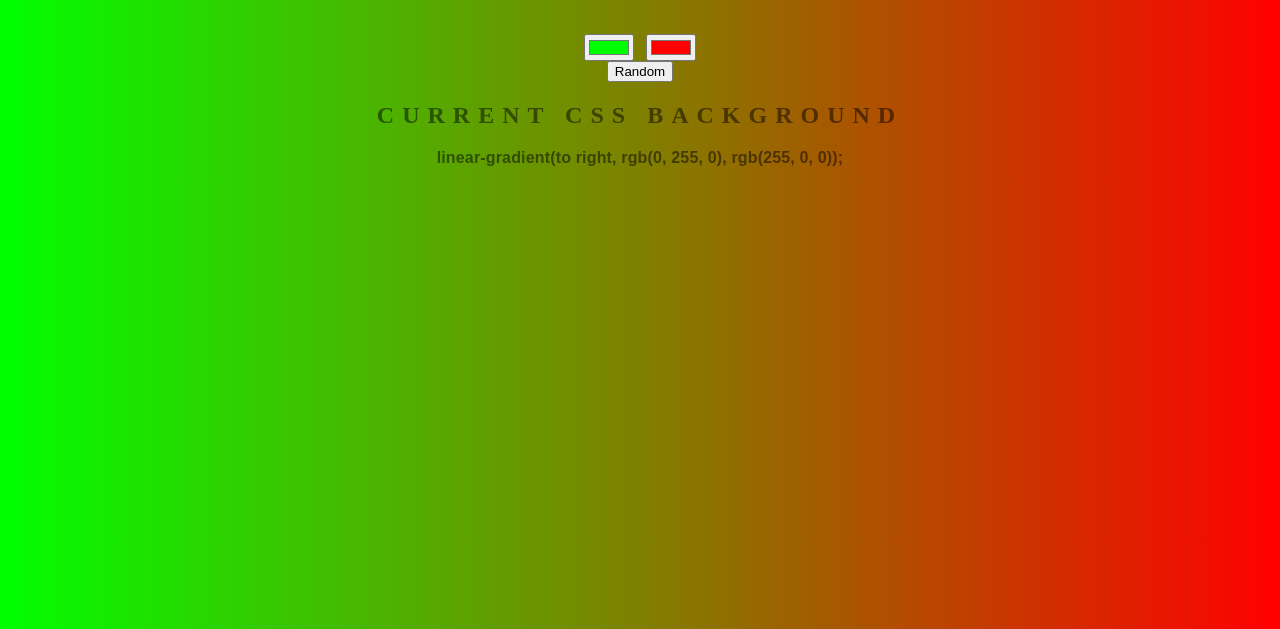
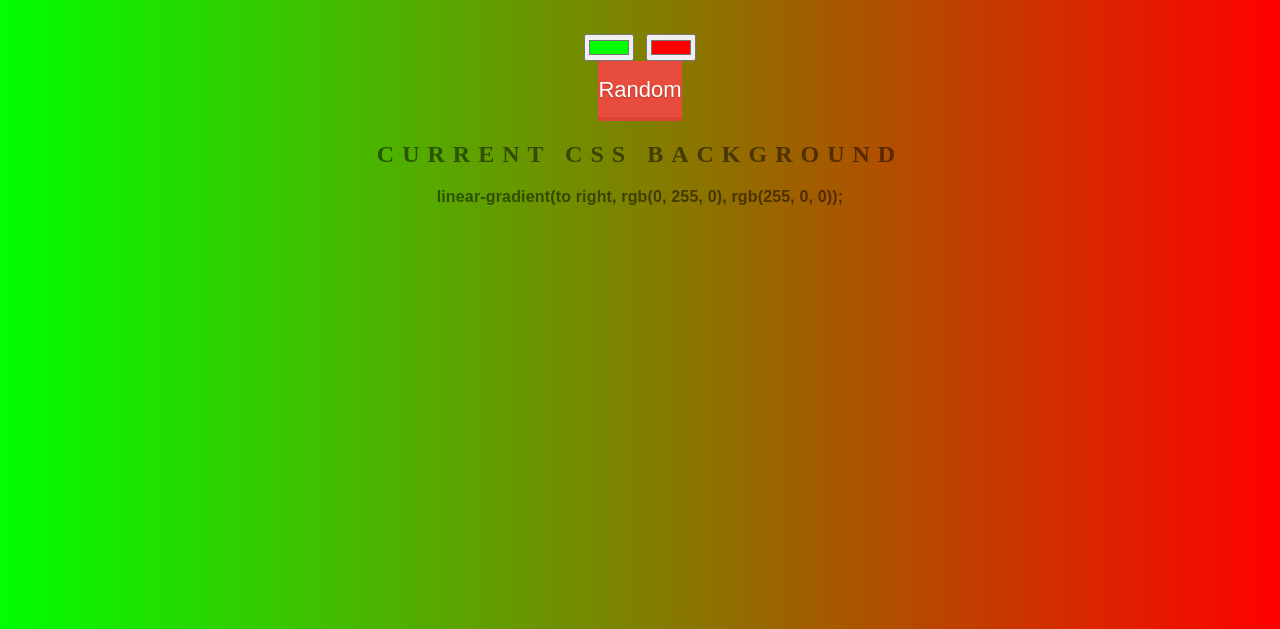
Before and after one commit to robihid/background-generator, a plain HTML site: page index.html in a window 1280 px wide. Shown: the part 171-800 px from the top of the page. Drawn offline with Linux system fonts and the light colour scheme.

Commit message:
Just a test.

```diff
--- a/index.html
+++ b/index.html
@@ -9,7 +9,7 @@
 	<input class="color1" type="color" name="color1" value="#00ff00">
 	<input class="color2" type="color" name="color2" value="#ff0000">
 	<br>
-	<button id="random">Random</button>
+	<button id="random" class="alizarin-flat-button">Random</button>
 	<h2>Current CSS Background</h2>
 	<h3></h3>
 	<script type="text/javascript" src="script.js"></script>
--- a/style.css
+++ b/style.css
@@ -25,3 +25,26 @@ h3 {
     letter-spacing: 0.01em;
 
 }
+
+.alizarin-flat-button {
+  position: relative;
+  vertical-align: top;
+  height: 60px;
+  padding: 0;
+  font-size: 22px;
+  color: white;
+  text-align: center;
+  text-shadow: 0 1px 2px rgba(0, 0, 0, 0.25);
+  background: #e74c3c;
+  border: 0;
+  border-bottom: 2px solid #db4334;
+  cursor: pointer;
+  -webkit-box-shadow: inset 0 -2px #db4334;
+  box-shadow: inset 0 -2px #db4334;
+}
+.alizarin-flat-button:active {
+  top: 1px;
+  outline: none;
+  -webkit-box-shadow: none;
+  box-shadow: none;
+}
```
